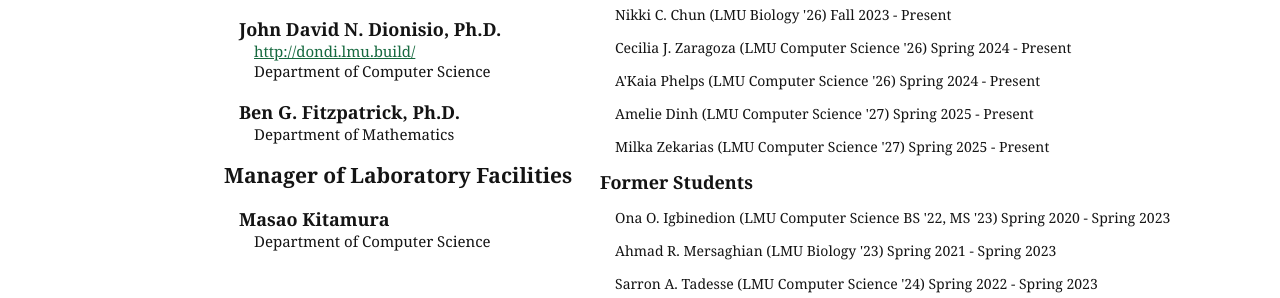
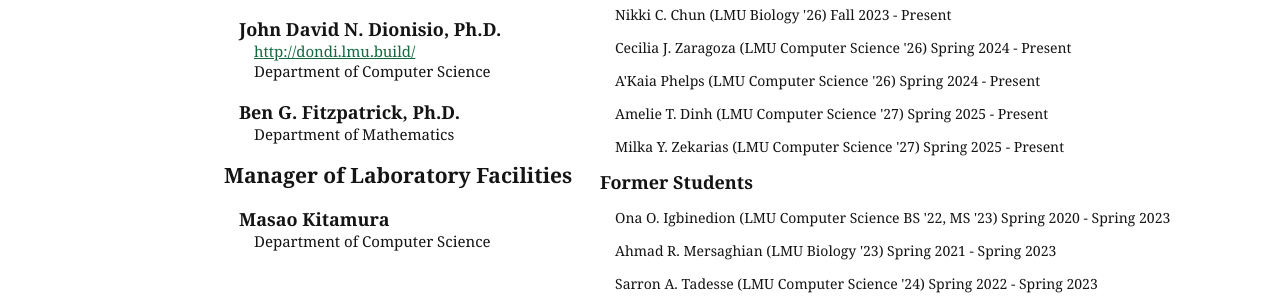
Before and after one commit to dondi/GRNsight, a Jekyll site: the page built from people.html, in a window 1280 px wide. Shown: the part 1184-1482 px from the top of the page. Built offline with Jekyll 4.4.1, drawn with Linux system fonts in a browser that asks for light colours; nearby versions of some CDN libraries.

Commit message:
added middle initials

```diff
--- a/people.html
+++ b/people.html
@@ -116,8 +116,8 @@
                             <p class="studentName">Nikki C. Chun (LMU Biology '26) Fall 2023 - Present</p>
                             <p class="studentName">Cecilia J. Zaragoza (LMU Computer Science '26) Spring 2024 - Present</p>
                             <p class="studentName">A'Kaia Phelps (LMU Computer Science '26) Spring 2024 - Present</p>
-                            <p class="studentName">Amelie Dinh (LMU Computer Science '27) Spring 2025 - Present</p>
-                            <p class="studentName">Milka Zekarias (LMU Computer Science '27) Spring 2025 - Present</p>
+                            <p class="studentName">Amelie T. Dinh (LMU Computer Science '27) Spring 2025 - Present</p>
+                            <p class="studentName">Milka Y. Zekarias (LMU Computer Science '27) Spring 2025 - Present</p>
 
 
                           <p class="name">Former Students</p>
```
